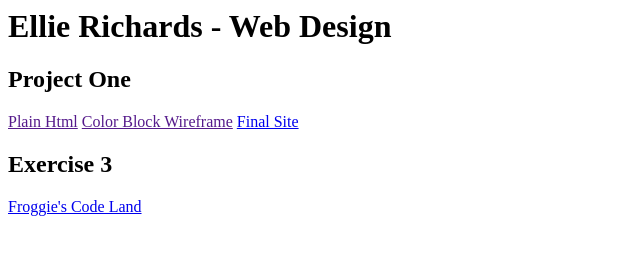
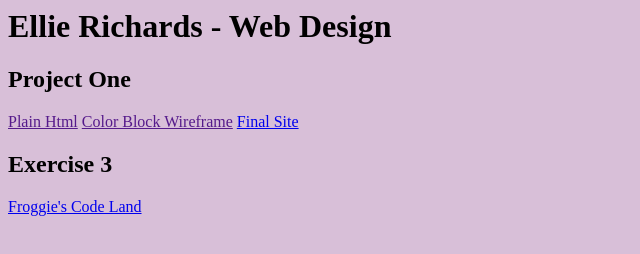
Before and after one commit to erichar6/erichar6.github.io, a plain HTML site: page githubstyles/index.html in a window 1280 px wide. Shown: the whole page, without its empty margins (0-640 px from the left). Drawn offline with Linux system fonts and the light colour scheme.

Commit message:
background color

```diff
--- /dev/null
+++ b/githubstyles/assets/ghstyles.css
@@ -0,0 +1,3 @@
+body {
+    background-color: thistle;
+}
--- a/index.html
+++ b/githubstyles/index.html
@@ -3,6 +3,7 @@
     <head>
         <meta charset="utf-8">
         <title>Ellie Richards - Web Design</title>
+        <link rel="stylesheet" href="assets/ghstyles.css">
     </head>
     <body>
         <h1>Ellie Richards - Web Design</h1>
```
